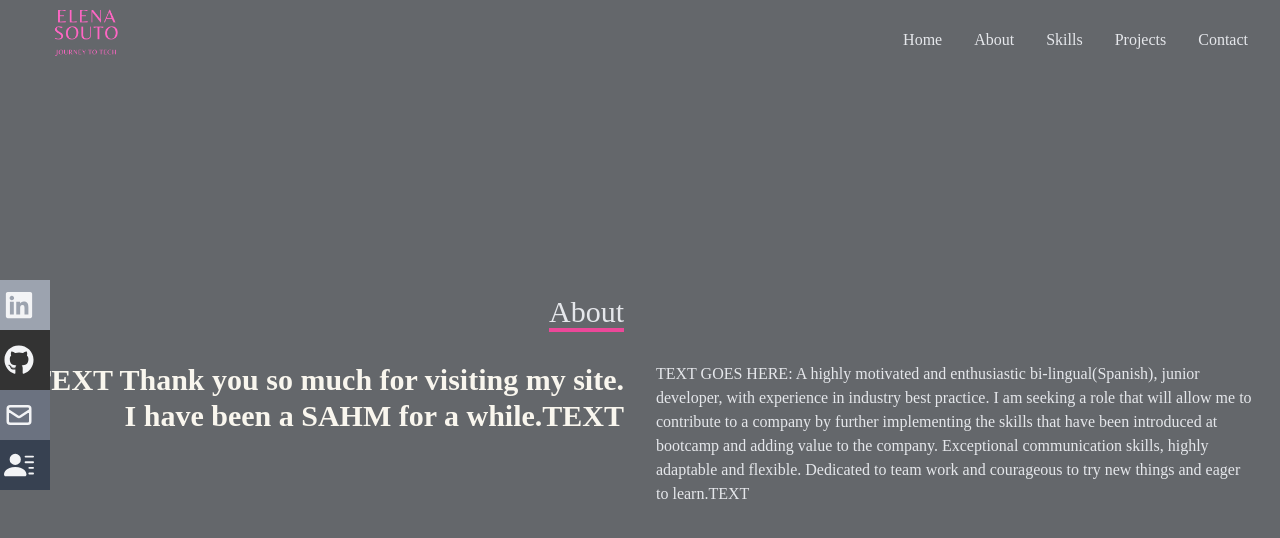
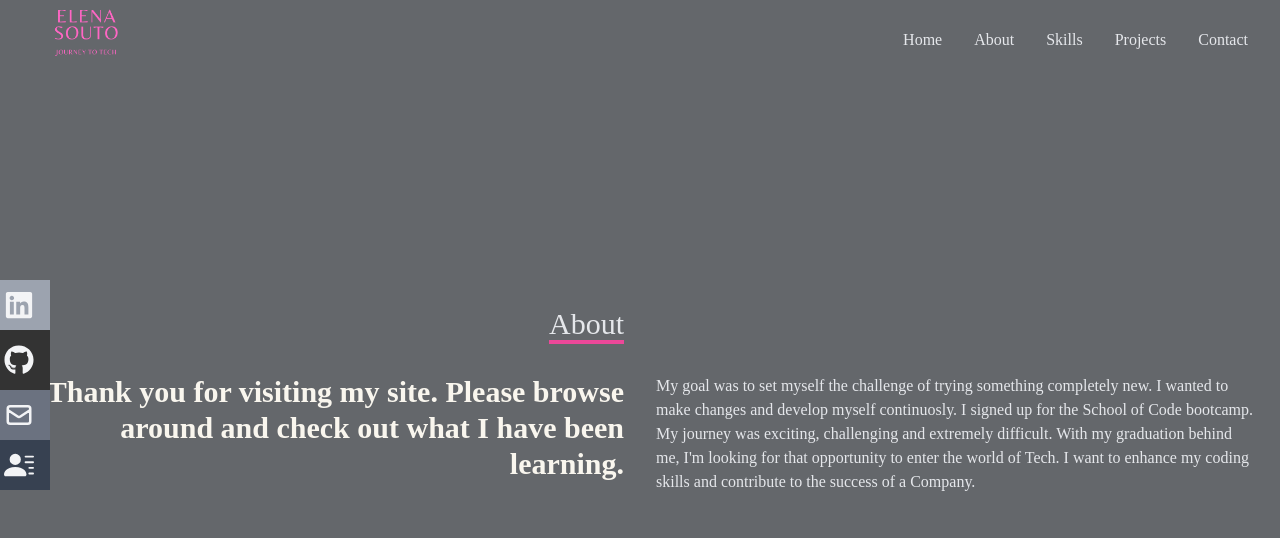
Before and after one commit to newcoder09/portfolio01, a React (Create React App) app: page /about in a window 1280 px wide. Shown: the top 538 px of the page. Built offline with nearby package versions, Linux system fonts and the light colour scheme.

Commit message:
copy added

```diff
--- a/src/components/About.jsx
+++ b/src/components/About.jsx
@@ -15,16 +15,16 @@ const About = () => {
       <div className='max-w-[1000] w-full grid sm:grid-cols-2 gap-8 px-6'>
 
       <div className='sm:text-right sm:text-3xl font-bold text-[#F9F6EE]'>
-          <p >TEXT Thank you so much for visiting my site. I have been a SAHM for a while.TEXT</p>
+          <p >Thank you for visiting my site. Please browse around and check out
+          what I have been learning.</p>
       </div>
       <div>
-          <p>TEXT GOES HERE: A highly motivated and enthusiastic bi-lingual(Spanish), junior developer, with experience
-          in industry best practice. I am seeking
-          a role that will allow me to contribute to a company by further implementing the skills
-          that have been introduced
-          at bootcamp and adding value to the company. Exceptional communication skills, highly
-          adaptable and flexible.
-          Dedicated to team work and courageous to try new things and eager to learn.TEXT </p>
+          <p> My goal was to set myself the challenge of trying something completely new. I wanted to make changes and develop myself continuosly.
+          I signed up for the School of Code bootcamp. </p>
+          <p>My journey was exciting, challenging and extremely difficult.
+         With my graduation behind me, I'm looking for that opportunity to enter the world of Tech. I want to enhance my coding
+         skills and contribute to the success of a Company.</p>
+
       </div>
       </div>
       </div>
--- a/src/components/Home.jsx
+++ b/src/components/Home.jsx
@@ -9,17 +9,25 @@ const Home = () => {
     <p className='text-2xl sm:text-1xl font-light text-white'>Welcome, my name is</p>
     <h1 className='text-4xl sm:text-6xl font-bold text-white'>Elena Souto</h1>
     <h2 className='text-3xl sm:text-4xl font-medium text-[#F9F6EE]'>I'm looking for my first opportunity in Tech.</h2>
-    <p className='text-[#F9F6EE] py-4 max-w-[700]'> I have just graduated from The School of Code. From the moment I wrote my first Hello World.
+    <p className='text-[#F9F6EE] py-4 max-w-[700]'> From the moment I wrote my first 'Hello World'.
      I knew I wanted to learn more. At the moment I am expanding on the
      skills introduced at Bootcamp.</p>
      <div>
+
+
        <button className='text-black font-medium group border-2 px-6 py-3 my-2 flex items-center hover:bg-pink-500 hover:border-pink-500'>
        View Projects
+
        <span className='group-hover:rotate-90 duration-300'>
               <HiArrowNarrowRight className='ml-3 ' />
+
 </span>
 
+
        </button>
+
+
+
      </div>
     </div>
     </div>
```
